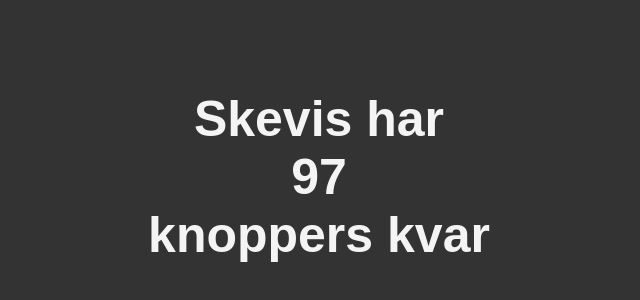
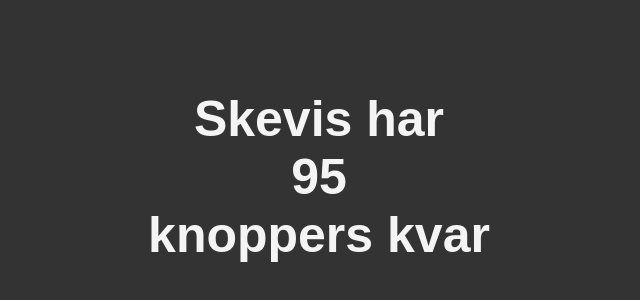
Before and after one commit to amandasamuelsson/knopperscounter, a plain HTML site: page index.html in a window 1280 px wide. Shown: the part 150-450 px from the top of the page, 321-961 px from the left. Drawn offline with Linux system fonts and the light colour scheme.

Commit message:
update count

```diff
--- a/index.html
+++ b/index.html
@@ -10,7 +10,7 @@
 <body>
     <div class="container">
         <h1>Skevis har</h1>
-        <h1>97</h1>
+        <h1>95</h1>
         <h1>knoppers kvar</h1>
     </div>
 </body>
```
